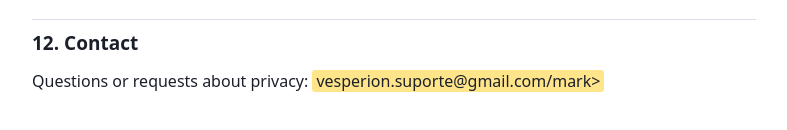
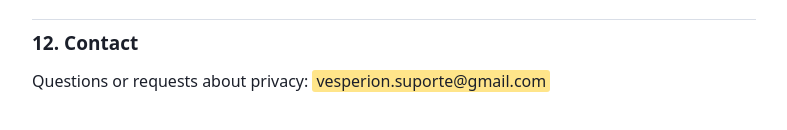
Before and after one commit to walkerofsigma/General-Culture-Quiz, a plain HTML site: page index.html in a window 1280 px wide. Shown: the part 2723-2853 px from the top of the page, without its empty margins (246-1033 px from the left). Drawn offline with Linux system fonts and the light colour scheme.

Commit message:
Update index.html

```diff
--- a/index.html
+++ b/index.html
@@ -173,7 +173,7 @@
   <p>We may update this policy, for example if the app changes. The date at the top shows the latest version in force.</p>
 
   <h2>12. Contact</h2>
-  <p>Questions or requests about privacy: <mark>vesperion.suporte@gmail.com/mark></p>
+  <p>Questions or requests about privacy: <mark>vesperion.suporte@gmail.com</mark></p>
 </section>
 
 </main>
```
